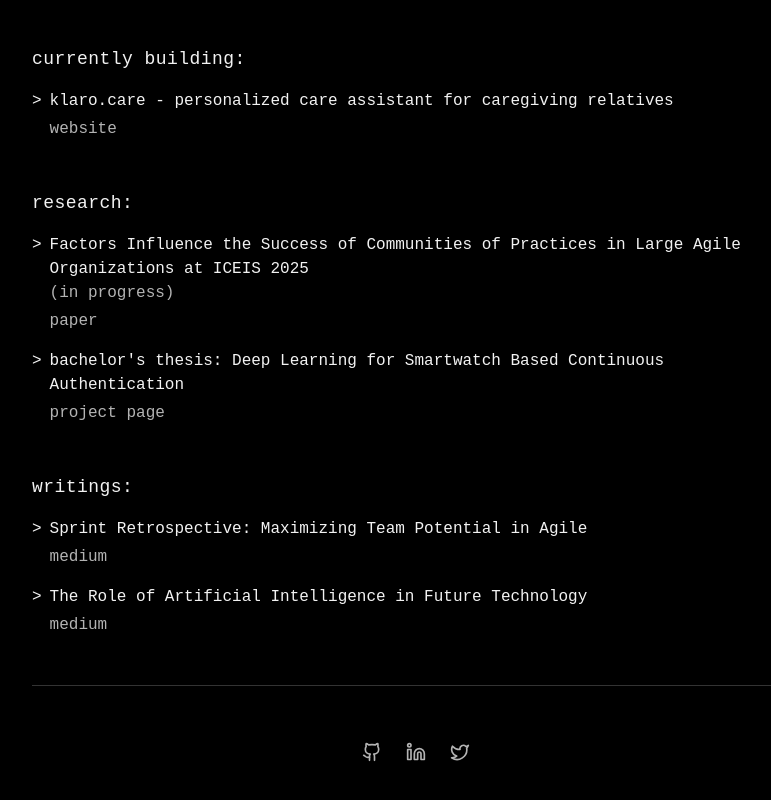
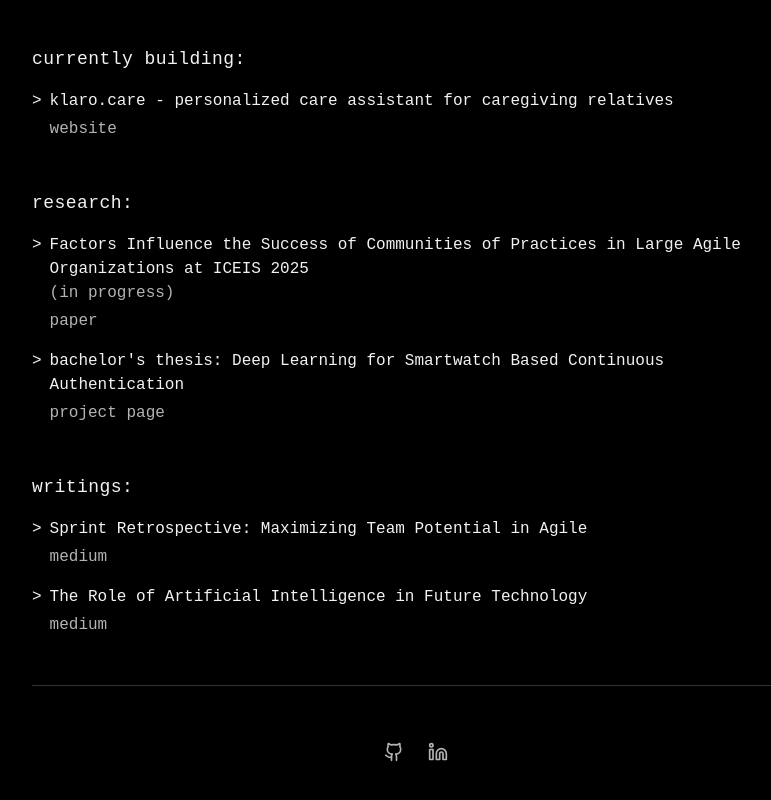
Before and after one commit to ahmetsenturk/ahmetsenturk.github.io, a React (Vite) app: page / in a window 1280 px wide. Shown: the part 447-1247 px from the top of the page, without its empty margins (224-995 px from the left). Built offline with nearby package versions, Linux system fonts and the light colour scheme.

Commit message:
Fix social links and remove Twitter
Update social links and remove Twitter icon.

```diff
--- a/src/components/SocialLinks.tsx
+++ b/src/components/SocialLinks.tsx
@@ -1,12 +1,12 @@
 
 import React from 'react';
-import { Github, Linkedin, Twitter } from 'lucide-react';
+import { Github, Linkedin } from 'lucide-react';
 
 const SocialLinks: React.FC = () => {
   return (
     <div className="flex items-center justify-center space-x-6 pt-6">
       <a
-        href="https://github.com"
+        href="https://github.com/ahmetsenturk"
         target="_blank"
         rel="noopener noreferrer"
         className="text-muted-foreground hover:text-primary transition-colors"
@@ -15,7 +15,7 @@ const SocialLinks: React.FC = () => {
         <Github size={20} />
       </a>
       <a
-        href="https://linkedin.com"
+        href="https://www.linkedin.com/in/ahmetibrahimsenturk/"
         target="_blank"
         rel="noopener noreferrer"
         className="text-muted-foreground hover:text-primary transition-colors"
@@ -23,15 +23,6 @@ const SocialLinks: React.FC = () => {
       >
         <Linkedin size={20} />
       </a>
-      <a
-        href="https://twitter.com"
-        target="_blank"
-        rel="noopener noreferrer"
-        className="text-muted-foreground hover:text-primary transition-colors"
-        aria-label="Twitter"
-      >
-        <Twitter size={20} />
-      </a>
     </div>
   );
 };
--- a/src/pages/Index.tsx
+++ b/src/pages/Index.tsx
@@ -13,7 +13,7 @@ const Index = () => {
           <h1 className="text-2xl md:text-3xl font-bold mb-2">hi, i'm ahmet|</h1>
           <p className="text-muted-foreground">
             cs grad student @ <a href="https://tum.de" className="hover:text-primary transition-colors">tum</a> |
-            member @ <a href="https://www.tum.de/en/studies/during-your-studies/entrepreneurship/entrepreneurial-masterclass" className="hover:text-primary transition-colors">tum entrepreneurial masterclass</a>
+            member @ <a href="https://masterclass.tum.de/" className="hover:text-primary transition-colors">tum entrepreneurial masterclass</a>
           </p>
         </div>
 
```
